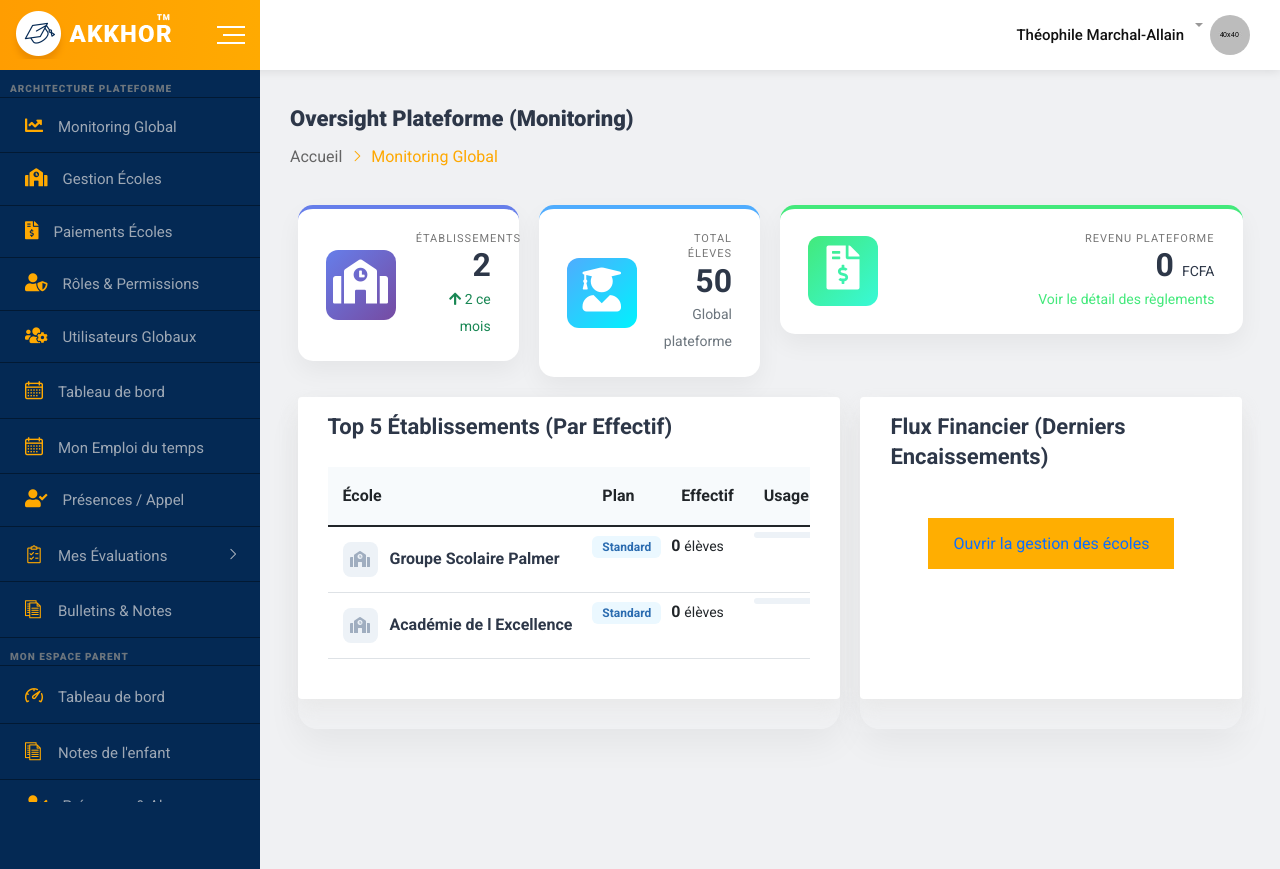
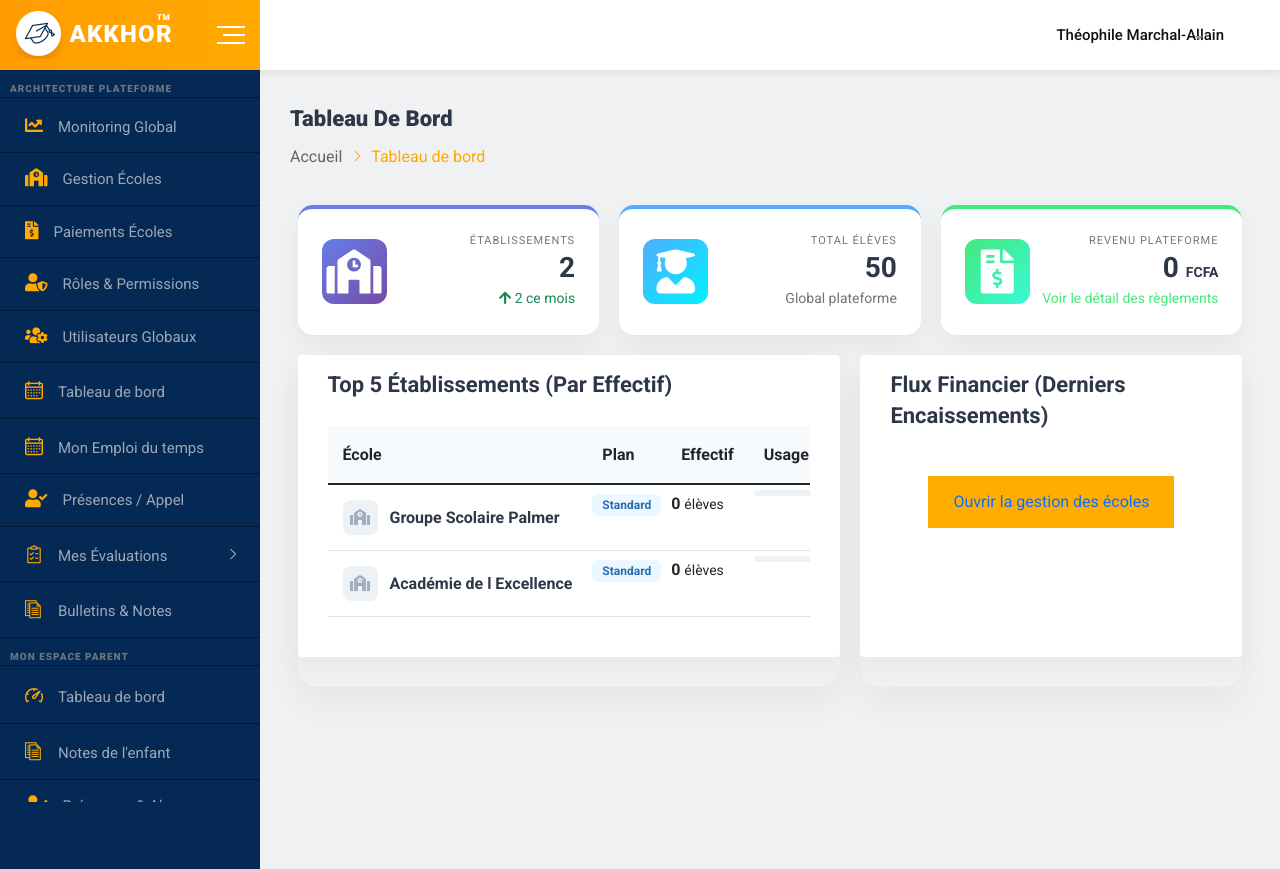
Before and after one commit to servicedevfac/app_ecole, a Laravel app: page /dashboard in a window 1280 px wide. Shown: the top 869 px of the page. Run offline with Laravel 12, Linux system fonts and the light colour scheme; the visitor is signed in with stand-in values (Sample User, id 1); data comes from the database, SQL or seed files in the repository; data that the repository does not hold is empty; parts of the project's set-up code (start-up, migrations or seed data) failed here and were passed over; some libraries are stand-ins or nearby versions.

Commit message:
feat: add role management controller and admin dashboard views

```diff
--- a/resources/views/admin/dashboard_monitoring.blade.php
+++ b/resources/views/admin/dashboard_monitoring.blade.php
@@ -4,65 +4,53 @@
 
     <!-- Breadcrumbs Area Start Here -->
     <div class="breadcrumbs-area">
-        <h3 style="font-weight: 800; color: #2d3748;">Oversight Plateforme (Monitoring)</h3>
+        <h3 style="font-weight: 800; color: #2d3748;">Tableau de bord</h3>
         <ul>
             <li><a href="{{ route('dashboard') }}">Accueil</a></li>
-            <li>Monitoring Global</li>
+            <li>Tableau de bord</li>
         </ul>
     </div>
 
     <!-- Global Key Metrics -->
     <div class="row gutters-20">
-        <div class="col-xl-3 col-sm-6 col-12">
-            <div class="dashboard-summery-one mg-b-20" style="border-top: 4px solid #667eea; border-radius: 15px; box-shadow: 0 10px 25px rgba(0,0,0,0.05);">
-                <div class="row align-items-center">
-                    <div class="col-6">
-                        <div class="item-icon" style="background: linear-gradient(135deg, #667eea, #764ba2); width: 70px; height: 70px; border-radius: 12px;">
-                            <i class="fas fa-school text-white" style="font-size: 28px;"></i>
-                        </div>
+        <div class="col-xl-4 col-lg-4 col-md-6 col-12 mg-b-20">
+            <div class="dashboard-summery-one h-100 mb-0 d-flex align-items-center" style="border-top: 4px solid #667eea; border-radius: 15px; box-shadow: 0 10px 25px rgba(0,0,0,0.05); background: #fff; padding: 24px;">
+                <div class="d-flex align-items-center justify-content-between w-100">
+                    <div class="item-icon d-flex align-items-center justify-content-center flex-shrink-0" style="background: linear-gradient(135deg, #667eea, #764ba2); width: 65px; height: 65px; border-radius: 12px;">
+                        <i class="fas fa-school text-white" style="font-size: 26px;"></i>
                     </div>
-                    <div class="col-6 text-right">
-                        <div class="item-content">
-                            <h6 class="text-uppercase mb-0" style="font-size: 11px; color: #777; letter-spacing: 1px;">Établissements</h6>
-                            <h2 class="font-weight-bold mb-0" style="font-size: 32px; color: #2d3748;">{{ $totalSchools }}</h2>
-                            <small class="text-success"><i class="fas fa-arrow-up"></i> {{ $newSchoolsCount }} ce mois</small>
-                        </div>
+                    <div class="item-content text-right ml-3" style="min-width: 0;">
+                        <h6 class="text-uppercase mb-1" style="font-size: 11px; color: #777; letter-spacing: 1px;">Établissements</h6>
+                        <h2 class="font-weight-bold mb-1" style="font-size: 28px; color: #2d3748; line-height: 1.2;">{{ number_format($totalSchools, 0, ',', ' ') }}</h2>
+                        <small class="text-success d-block"><i class="fas fa-arrow-up"></i> {{ $newSchoolsCount }} ce mois</small>
                     </div>
                 </div>
             </div>
         </div>
-        <div class="col-xl-3 col-sm-6 col-12">
-            <div class="dashboard-summery-one mg-b-20" style="border-top: 4px solid #4facfe; border-radius: 15px; box-shadow: 0 10px 25px rgba(0,0,0,0.05);">
-                <div class="row align-items-center">
-                    <div class="col-6">
-                        <div class="item-icon" style="background: linear-gradient(135deg, #4facfe, #00f2fe); width: 70px; height: 70px; border-radius: 12px;">
-                            <i class="fas fa-user-graduate text-white" style="font-size: 28px;"></i>
-                        </div>
+        <div class="col-xl-4 col-lg-4 col-md-6 col-12 mg-b-20">
+            <div class="dashboard-summery-one h-100 mb-0 d-flex align-items-center" style="border-top: 4px solid #4facfe; border-radius: 15px; box-shadow: 0 10px 25px rgba(0,0,0,0.05); background: #fff; padding: 24px;">
+                <div class="d-flex align-items-center justify-content-between w-100">
+                    <div class="item-icon d-flex align-items-center justify-content-center flex-shrink-0" style="background: linear-gradient(135deg, #4facfe, #00f2fe); width: 65px; height: 65px; border-radius: 12px;">
+                        <i class="fas fa-user-graduate text-white" style="font-size: 26px;"></i>
                     </div>
-                    <div class="col-6 text-right">
-                        <div class="item-content">
-                            <h6 class="text-uppercase mb-0" style="font-size: 11px; color: #777; letter-spacing: 1px;">Total Éleves</h6>
-                            <h2 class="font-weight-bold mb-0" style="font-size: 32px; color: #2d3748;">{{ number_format($totalStudentsCount) }}</h2>
-                            <small class="text-muted">Global plateforme</small>
-                        </div>
+                    <div class="item-content text-right ml-3" style="min-width: 0;">
+                        <h6 class="text-uppercase mb-1" style="font-size: 11px; color: #777; letter-spacing: 1px;">Total Élèves</h6>
+                        <h2 class="font-weight-bold mb-1" style="font-size: 28px; color: #2d3748; line-height: 1.2;">{{ number_format($totalStudentsCount, 0, ',', ' ') }}</h2>
+                        <small class="text-muted d-block">Global plateforme</small>
                     </div>
                 </div>
             </div>
         </div>
-        <div class="col-xl-6 col-sm-12 col-12">
-            <div class="dashboard-summery-one mg-b-20" style="border-top: 4px solid #43e97b; border-radius: 15px; box-shadow: 0 10px 25px rgba(0,0,0,0.05); background: #fff;">
-                <div class="row align-items-center">
-                    <div class="col-4">
-                        <div class="item-icon" style="background: linear-gradient(135deg, #43e97b, #38f9d7); width: 70px; height: 70px; border-radius: 12px;">
-                            <i class="fas fa-file-invoice-dollar text-white" style="font-size: 28px;"></i>
-                        </div>
+        <div class="col-xl-4 col-lg-4 col-md-12 col-12 mg-b-20">
+            <div class="dashboard-summery-one h-100 mb-0 d-flex align-items-center" style="border-top: 4px solid #43e97b; border-radius: 15px; box-shadow: 0 10px 25px rgba(0,0,0,0.05); background: #fff; padding: 24px;">
+                <div class="d-flex align-items-center justify-content-between w-100">
+                    <div class="item-icon d-flex align-items-center justify-content-center flex-shrink-0" style="background: linear-gradient(135deg, #43e97b, #38f9d7); width: 65px; height: 65px; border-radius: 12px;">
+                        <i class="fas fa-file-invoice-dollar text-white" style="font-size: 26px;"></i>
                     </div>
-                    <div class="col-8 text-right">
-                        <div class="item-content">
-                            <h6 class="text-uppercase mb-0" style="font-size: 11px; color: #777; letter-spacing: 1px;">Revenu Plateforme</h6>
-                            <h2 class="font-weight-bold mb-0" style="font-size: 32px; color: #2d3748;">{{ number_format($platformRevenue, 0, ',', ' ') }} <small style="font-size: 14px;">FCFA</small></h2>
-                            <small class="text-muted"><a href="{{ route('admin.ecole_payments.index') }}" style="color: #43e97b;">Voir le détail des règlements</a></small>
-                        </div>
+                    <div class="item-content text-right ml-3" style="min-width: 0;">
+                        <h6 class="text-uppercase mb-1" style="font-size: 11px; color: #777; letter-spacing: 1px;">Revenu Plateforme</h6>
+                        <h2 class="font-weight-bold mb-1" style="font-size: 28px; color: #2d3748; line-height: 1.2;">{{ number_format($platformRevenue, 0, ',', ' ') }} <small style="font-size: 14px; font-weight: 600;">FCFA</small></h2>
+                        <small class="text-muted d-block"><a href="{{ route('admin.ecole_payments.index') }}" style="color: #43e97b;">Voir le détail des règlements</a></small>
                     </div>
                 </div>
             </div>
--- a/resources/views/layouts/app.blade.php
+++ b/resources/views/layouts/app.blade.php
@@ -81,9 +81,6 @@
                             <div class="admin-title">
                                 <h5 class="item-title">{{ Auth::user()?->name }}</h5>
                                 <span>{{ Auth::user()?->role }}</span>
-                            </div>
-                            <div class="admin-img">
-                                <img src="img/figure/admin.jpg" alt="Admin">
                             </div>
                         </a>
                         <div class="dropdown-menu dropdown-menu-right">
```
Also changed, not shown: app/Http/Controllers/RoleController.php (+15 -0 lines), resources/views/admin/role/index.blade.php (+12 -21 lines), resources/views/admin/utilisateur/create.blade.php (+27 -2 lines), resources/views/admin/utilisateur/edit.blade.php (+27 -2 lines).
